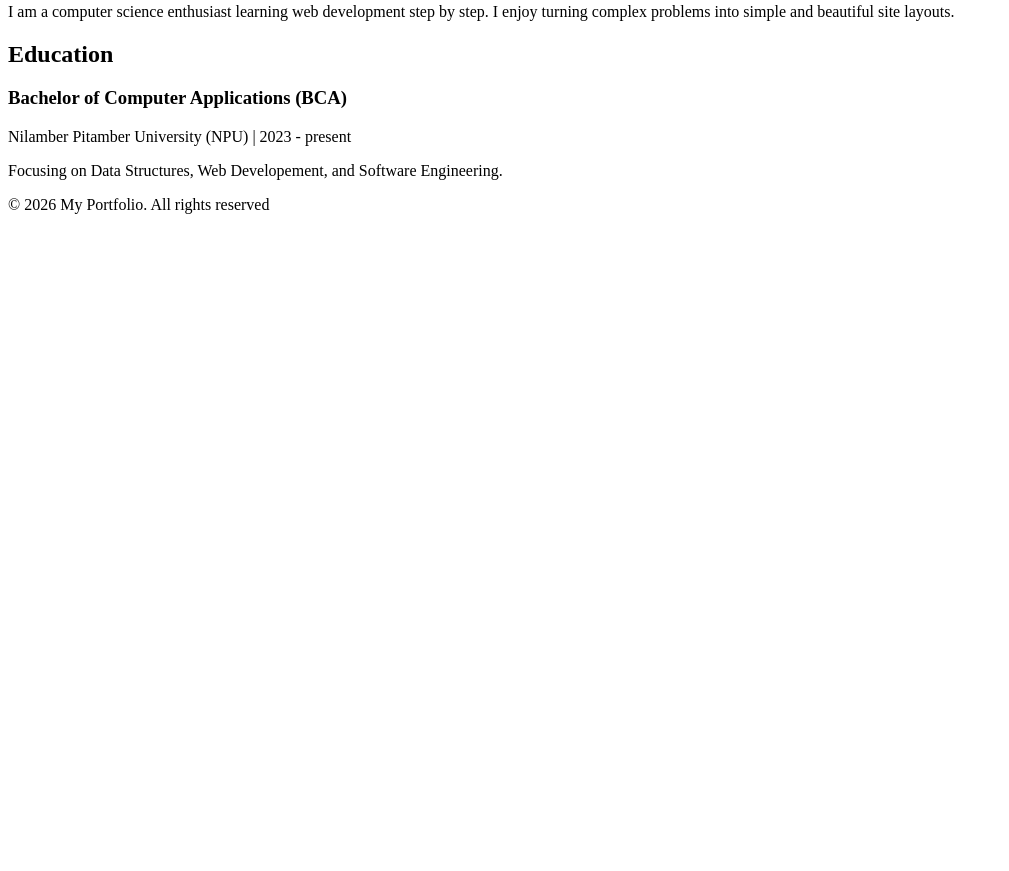
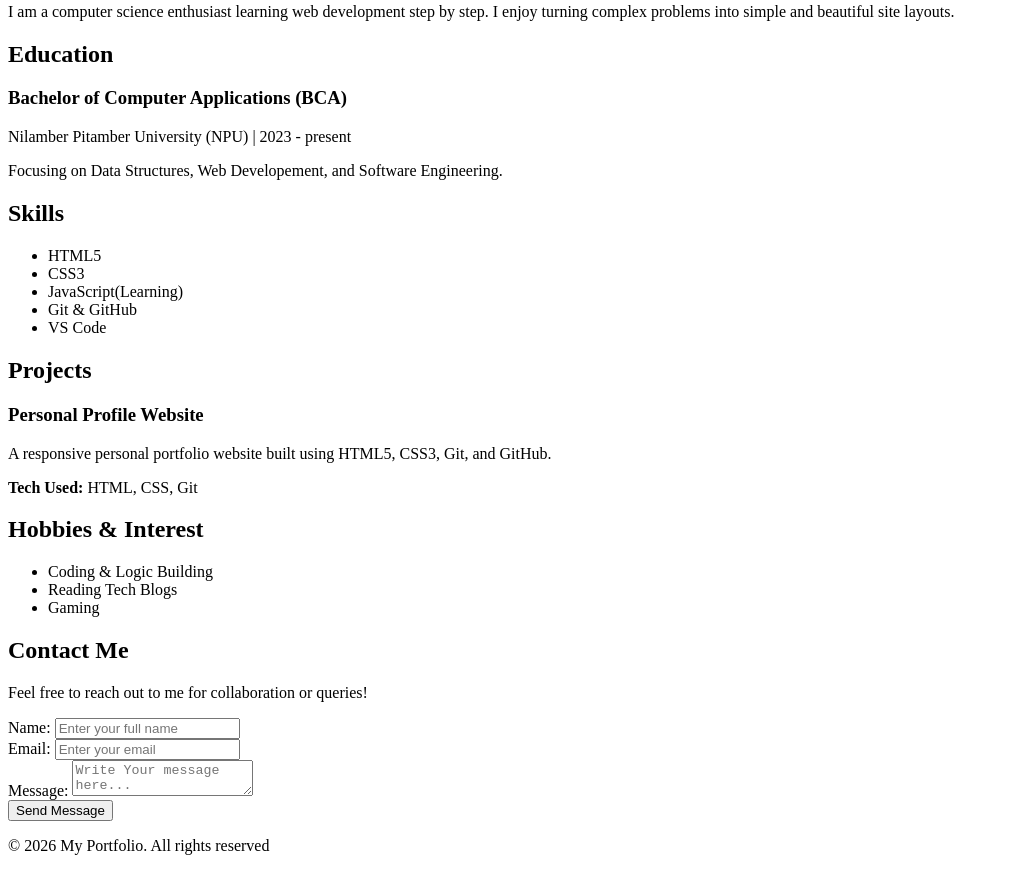
Before and after one commit to sudhanshuskumar7911-hub/personal-profile-website, a plain HTML site: page index.html in a window 1280 px wide. Shown: the part 488-1359 px from the top of the page, without its empty margins (0-1009 px from the left). Before the commit the page ends 800 px from the top, so only its background shows below. Drawn offline with Linux system fonts and the light colour scheme.

Commit message:
Add Skills, Projects, Hobbies, and Contact Form sections

```diff
--- a/index.html
+++ b/index.html
@@ -23,7 +23,7 @@
     </header>
 
     <main>
-        <section id="#home">
+        <section id="home">
             <div class="home-content">
                 <img src="images/profile.jpg" alt="Profile Picture" width="180">
                 <h1>Welcome to My Porfolio</h1>
@@ -46,6 +46,58 @@
 
             </div>
         </section>
+        <section id="skills">
+            <h2>Skills</h2>
+            <ul class="skills-list">
+                <li>HTML5</li>
+                <li>CSS3</li>
+                <li>JavaScript(Learning)</li>
+                <li>Git & GitHub</li>
+                <li>VS Code</li>
+            </ul>
+        </section>
+
+        <section id="projects">
+            <h2>Projects</h2>
+            <div class="project-container">
+                <div class="project-card1">
+                    <h3>Personal Profile Website</h3>
+                    <p>A responsive personal portfolio website built using HTML5, CSS3, Git, and GitHub.</p>
+                    <p><strong>Tech Used:</strong> HTML, CSS, Git</p>
+
+                </div>
+                <!--New Projects will be added soon!-->
+            </div>
+        </section>
+
+        <section id="hobbies">
+            <h2>Hobbies & Interest</h2>
+            <ul>
+                <li>Coding & Logic Building</li>
+                <li>Reading Tech Blogs</li>
+                <li>Gaming</li>
+            </ul>
+        </section>
+        <section id="contact">
+            <h2>Contact Me</h2>
+            <p>Feel free to reach out to me for collaboration or queries!</p>
+
+            <form action="#" method="POST" class="contact-form">
+                <div class="form-group">
+                    <label for="name">Name:</label>
+                    <input type="text" id="name" name="name" placeholder="Enter your full name" required>
+                </div>
+                <div class="form-group">
+                    <label for="email">Email:</label>
+                    <input type="email" id="email" name="email" placeholder="Enter your email" required>
+                </div>
+                <div class="form-group">
+                    <label for="message">Message:</label>
+                    <textarea id="message" name="message" row="5" placeholder="Write Your message here..." required></textarea>
+                    </div>
+                <button type="submit" class="btn">Send Message</button>
+            </form>
+        </section>
     </main>
     <footer>
         <p>&copy; 2026 My Portfolio. All rights reserved</p>
```
